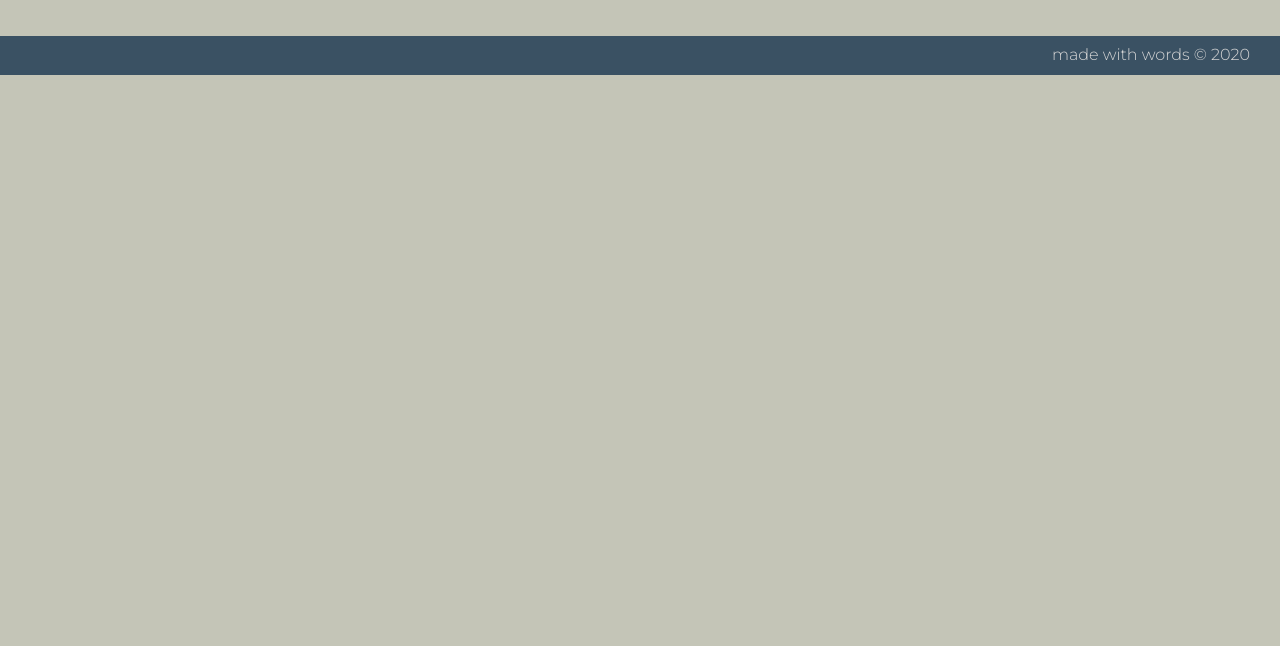
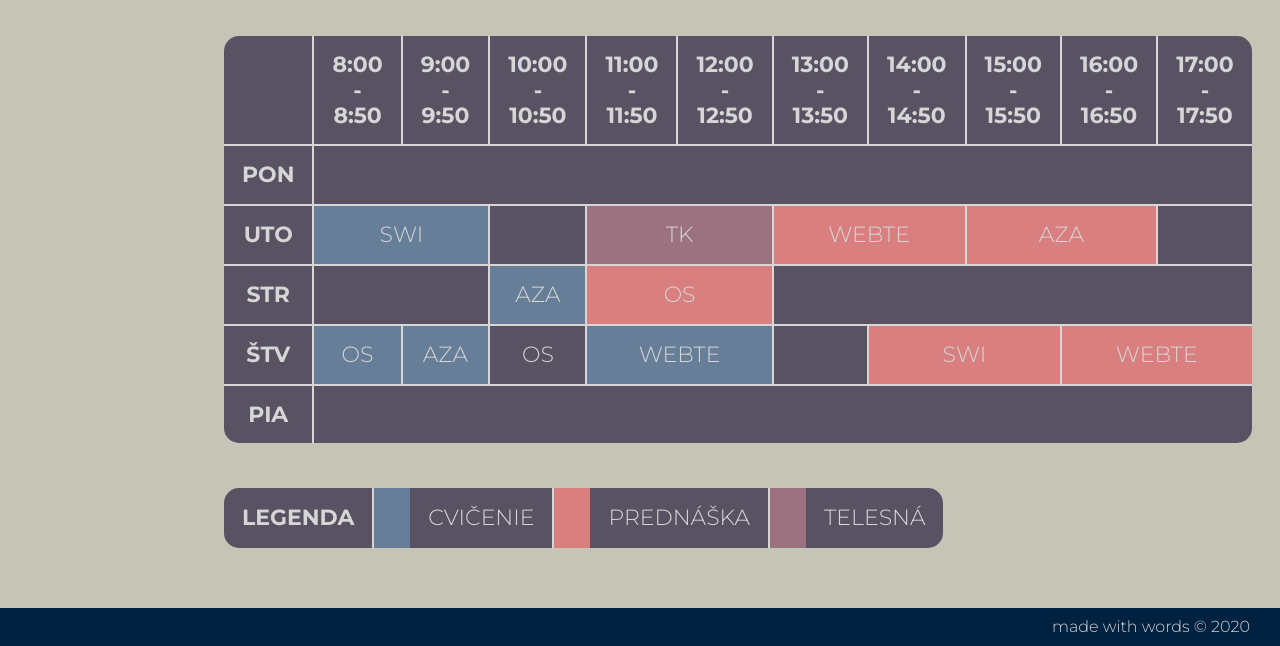
Before and after one commit to PatoSaly/WebTe1-Zadanie1, a plain HTML site: page rozvrh.html in a window 1280 px wide. Shown: the part 167-813 px from the top of the page. Drawn offline with nearby package versions, Linux system fonts and the light colour scheme.

Commit message:
Dokoncena stranka Rozvrh hodin

```diff
--- a/css/style.css
+++ b/css/style.css
@@ -17,8 +17,6 @@
 }
 
 body {
-    margin: 0;
-    padding: 0;
     background: #C4C5B7;
     font-family: 'Montserrat', sans-serif;
     color: #252525;
@@ -117,7 +115,6 @@ hr {
     padding: 10px 30px;
     margin-top: 40px;
     background: rgb(0, 33, 64);
-    background: rgba(0, 33, 64, .7);
 }
 
 ul {
@@ -172,3 +169,71 @@ ul {
 .contact li a:hover {
     color: #56515C;
 }
+
+table {
+    border-collapse: collapse;
+    text-transform: uppercase;
+    text-align: center;
+    color: #D6D6D6;
+    background: #595262;
+    border-radius: 15px;
+}
+
+td, th {
+    /* min-width: 80px; */
+    padding: 16px 18px;
+    border: #D6D6D6 2px solid;
+}
+
+tr {
+    height: 60px;
+}
+
+.empty {
+    height: 30px;
+}
+
+table>thead>tr>th {
+    border-top: none;
+}
+
+table>thead>tr>th:first-child, table>tbody>tr>th:first-child {
+    border-left: none;
+}
+
+table>thead>tr>th:last-child, table>tbody>tr>td:last-child {
+    border-right: none;
+}
+
+table>tbody>tr:last-child>th, table>tbody>tr:last-child>td {
+    border-bottom: none;
+}
+
+.cviko {
+    background-color: #667E98;
+}
+
+.prednaska {
+    background-color: #D97F7F;
+}
+
+.telesna {
+    background-color: #9C7280;
+}
+
+.legen {
+    margin-top: 45px;
+    margin-bottom: 60px;
+}
+
+.legen tr>td, .legen tr>th {
+    border-top: none;
+}
+
+.legen tr>td:nth-child(2n) {
+    border-right: none;
+}
+
+.legen tr>td:nth-child(2n + 1) {
+    border-left: none;
+}
--- a/rozvrh.html
+++ b/rozvrh.html
@@ -19,9 +19,81 @@
             </nav>
         </header>
 
-        <section class="rozvrh">
+        <section>
             <h1 class="title special">Rozvrh hodín</h1>
 
+            <table class="timetable">
+                <thead>
+                    <tr>
+                        <th></th>
+                        <th>8:00 - 8:50</th>
+                        <th>9:00 - 9:50</th>
+                        <th>10:00 - 10:50</th>
+                        <th>11:00 - 11:50</th>
+                        <th>12:00 - 12:50</th>
+                        <th>13:00 - 13:50</th>
+                        <th>14:00 - 14:50</th>
+                        <th>15:00 - 15:50</th>
+                        <th>16:00 - 16:50</th>
+                        <th>17:00 - 17:50</th>
+                    </tr>
+                </thead>
+                <tbody>
+                    <tr class="empty">
+                        <th>Pon</th>
+                        <td colspan="10"></td>
+                    </tr>
+
+                    <tr>
+                        <th>Uto</th>
+                        <td colspan="2" class="cviko">Swi</td>
+                        <td></td>
+                        <td colspan="2" class="telesna">Tk</td>
+                        <td colspan="2" class="prednaska">WebTe</td>
+                        <td colspan="2" class="prednaska">Aza</td>
+                        <td></td>
+                    </tr>
+
+                    <tr>
+                        <th>Str</th>
+                        <td colspan="2"></td>
+                        <td class="cviko">Aza</td>
+                        <td colspan="2" class="prednaska">Os</td>
+                        <td colspan="5"></td>
+                    </tr>
+
+                    <tr>
+                        <th>Štv</th>
+                        <td class="cviko">Os</td>
+                        <td class="cviko">Aza</td>
+                        <td class="civko">Os</td>
+                        <td colspan="2" class="cviko">WebTe</td>
+                        <td></td>
+                        <td colspan="2" class="prednaska">Swi</td>
+                        <td colspan="2" class="prednaska">WebTe</td>
+                    </tr>
+
+                    <tr class="empty">
+                        <th>Pia</th>
+                        <td colspan="10"></td>
+                    </tr>
+                </tbody>
+
+            </table>
+
+            <table class="legen">
+                <tbody>
+                    <tr>
+                        <th>Legenda</th>
+                        <td class="cviko"></td>
+                        <td>Cvičenie</td>
+                        <td class="prednaska"></td>
+                        <td>Prednáška</td>
+                        <td class="telesna"></td>
+                        <td>Telesná</td>
+                    </tr>
+                </tbody>
+            </table>
 
         </section>
 
```
Also changed, not shown: index.html (+1 -0 lines), css/normalize.css.
